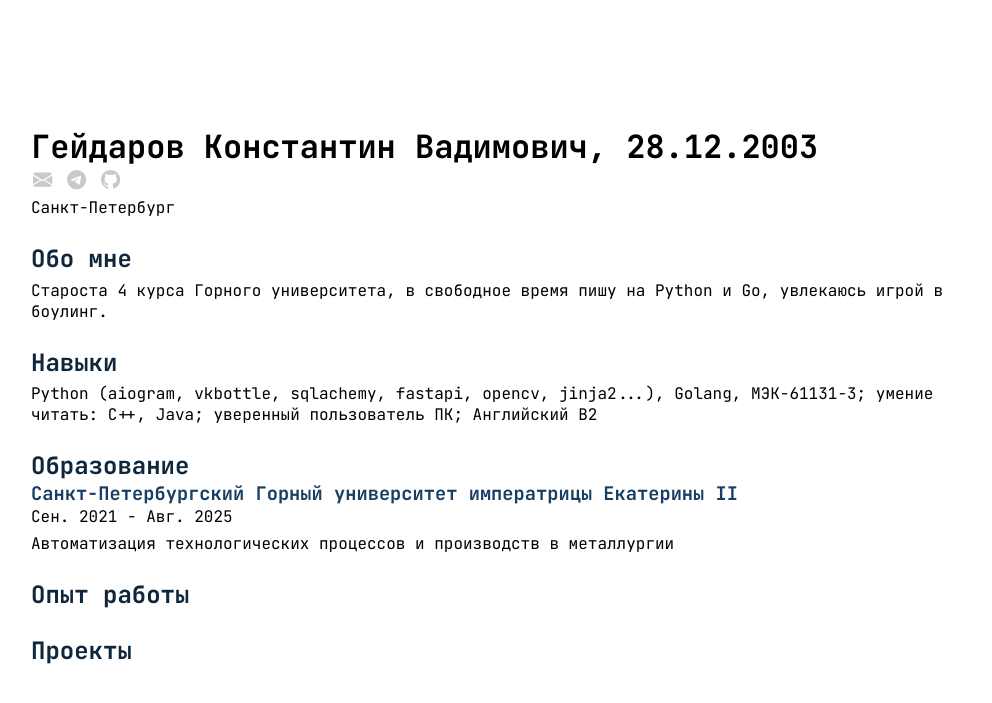
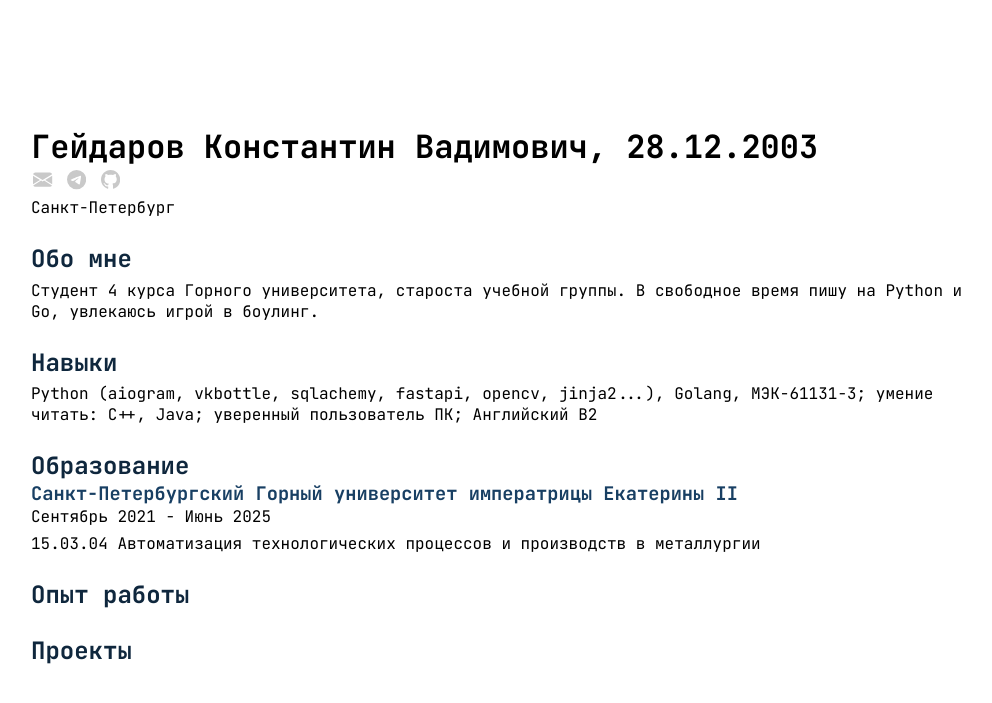
Before and after one commit to karrless/pywebsite, a Python web app: template pywebsite/app/templates/resume_temp.html in a window 1280 px wide. Shown: the top 703 px of the page, without its empty margins (129-1121 px from the left). Run offline with Jinja, Linux system fonts and the light colour scheme; the template is opened without the code that fills it, so the values that code supplies are empty.

Commit message:
hotfix: add ico, fix info

```diff
--- a/pywebsite/app/templates/head_meta.html
+++ b/pywebsite/app/templates/head_meta.html
@@ -4,22 +4,20 @@
     <meta name="description"
           content="karrless.ru - Сайт-визитка Гейдарова Константина">
     <meta name="keywords" content="karrless, @karrless, Гейдаров Константин сайт, Гейдаров Константин, персональный сайт">
-    <meta name="og:image" content="/static/files/thumb.jpeg">
+    <meta name="og:image" content="/static/files/thumb.jpg">
     <meta name='theme-color' content='#{{ color }}'>
 
-    <link rel="icon" type="image/png" sizes="16x16"
-          href="/static/icons/favicon/favicon-16x16.png">
-    <link rel="icon" type="image/png" sizes="32x32"
-          href="/static/icons/favicon/favicon-32x32.png">
+    <link rel="icon" href="/static/favicons/512.ico">
+    <link rel="icon" href="/static/favicons/icon.svg" type="image/svg+xml">
     <link rel="apple-touch-icon" sizes="180x180"
-          href="/static/icons/favicon/apple-touch-icon.png">
+          href="/static/favicons/180.png">
 
     <link rel="manifest" href="/static/js/manifest.json">
 
     <title>{{ title }}</title>
 
-    <link rel="preload" href="/static/fonts/SANYO.ttf"
-          as="font" type="font/ttf" crossorigin>
+    <!-- <link rel="preload" href="/static/fonts/SANYO.ttf"
+          as="font" type="font/ttf" crossorigin> -->
 
 
     <link href="/static/css/main.css" rel="stylesheet">
--- a/pywebsite/app/templates/resume_temp.html
+++ b/pywebsite/app/templates/resume_temp.html
@@ -27,7 +27,7 @@
     <div class="part">
         <h2 class="">Обо мне</h2>
         <p>
-            Староста 4 курса Горного университета, в свободное время пишу на Python и Go, увлекаюсь игрой в боулинг.
+            Студент 4 курса Горного университета, староста учебной группы. В свободное время пишу на Python и Go, увлекаюсь игрой в боулинг.
         </p>
     </div>
 
@@ -39,8 +39,8 @@
     <div class="part">
         <h2>Образование</h2>
         <span class="title">Санкт-Петербургский Горный университет императрицы Екатерины II</span><br>
-        <span>Сен. 2021 - Авг. 2025</span>
-        <p>Автоматизация технологических процессов и производств в металлургии</p>
+        <span>Сентябрь 2021 - Июнь 2025</span>
+        <p>15.03.04 Автоматизация технологических процессов и производств в металлургии</p>
     </div>
 
     <div class="part">
```
Also changed, not shown: pywebsite/app/routers/resume.py (+8 -8 lines), static/favicons/180.png (added), static/favicons/192.png (added), static/favicons/512.ico (added), static/favicons/512.png (added), static/favicons/icon.svg (added), static/files/thumb.jpg (added), static/js/manifest.json.
